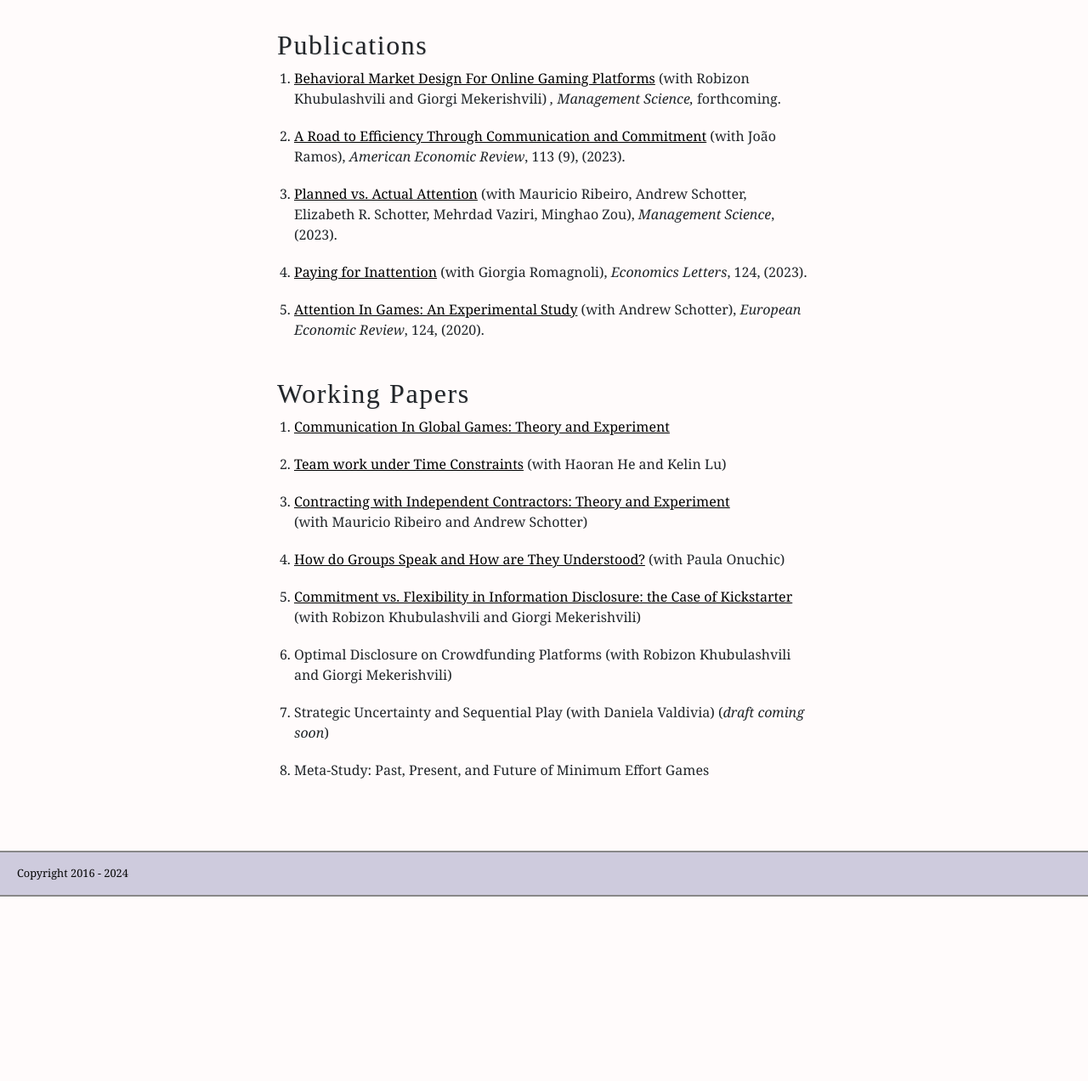
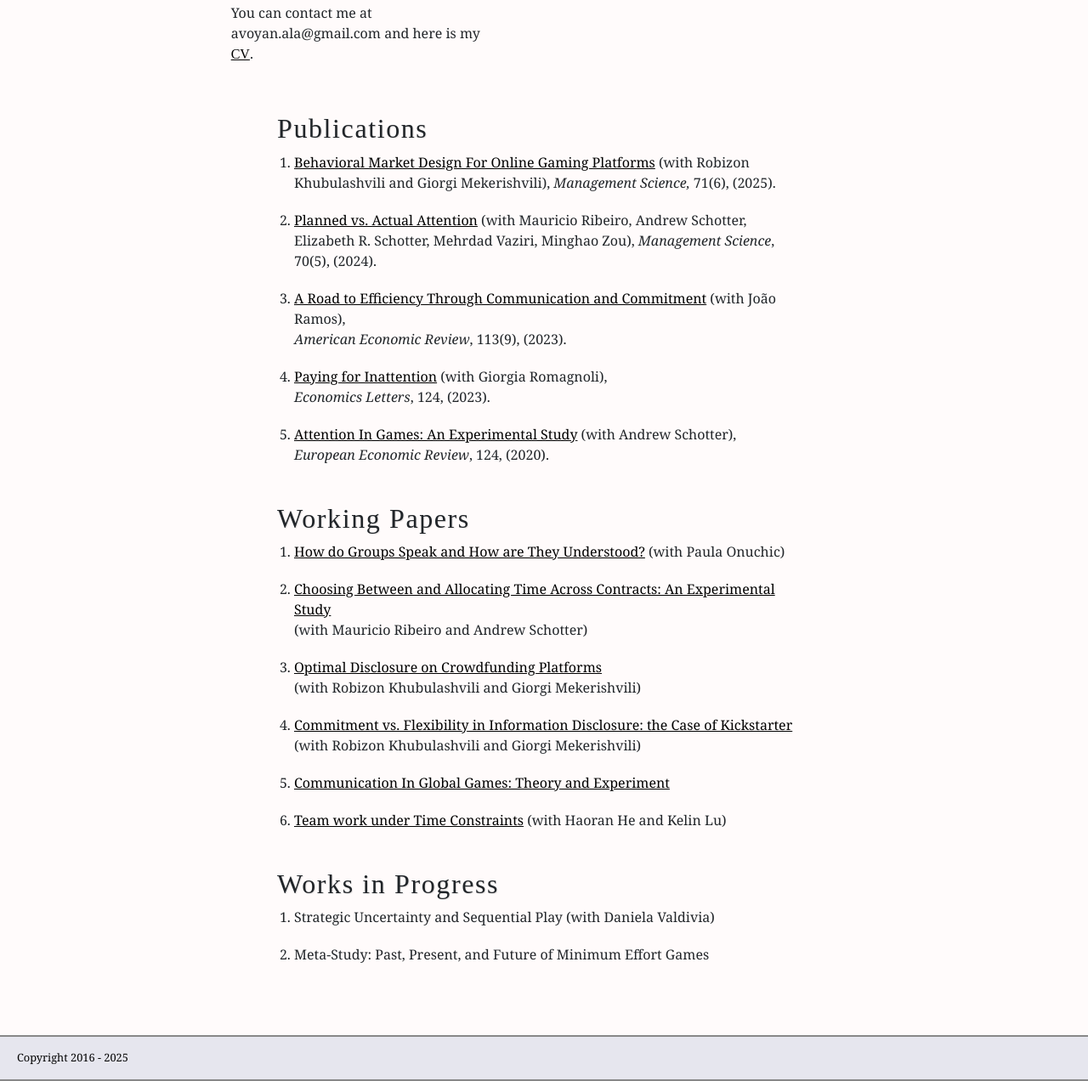
Before and after one commit to ala-a/ala-a.github.io, a plain HTML site: page index.html in a window 1280 px wide. Shown: the part 430-1702 px from the top of the page at 85% size. Before the commit the page ends 1485 px from the top, so only its background shows below. Drawn offline with nearby package versions, Linux system fonts and the light colour scheme.

Commit message:
update2025

```diff
--- a/index.html
+++ b/index.html
@@ -6,7 +6,6 @@
     <meta http-equiv="X-UA-Compatible" content="IE=edge">
     <meta name="viewport" content="width=device-width, initial-scale=1">
     <meta name="author" content="Ala Avoyan">
-    <meta name="description" content="Hi there! My name is Ala Avoyan. I am an Assistant Professor of Economics at Indiana University. My research interests include Microeconomic Theory and Experimental Economics.">
     <meta name="keywords" content="Economics,Indiana University, New York University, Experimental Economics, CESS lab, CV, Research">
     <link rel="stylesheet" href="https://cdn.jsdelivr.net/npm/bootstrap@5.3.2/dist/css/bootstrap.min.css" integrity="sha384-T3c6CoIi6uLrA9TneNEoa7RxnatzjcDSCmG1MXxSR1GAsXEV/Dwwykc2MPK8M2HN" crossorigin="anonymous">
     <link rel="icon" type="image/x-icon" href="favicon.ico">
@@ -60,9 +59,11 @@
         <div class="row" style="height: 55px;"></div>
         <div class="d-flex justify-content-center row">
             <div class="col-lg-3 col-md-4 col-9">
-                <p>I am an Assistant Professor of Economics at Indiana University. I received my PhD in economics at NYU.</p>
+                <p> </p> <br>
+                <p> </p>
+                <p>I am an Associate Professor of Economics (with tenure) at Indiana University. I received my PhD in economics at NYU.</p>
                 <p>My primary research interests are in experimental and behavioral economics as well as micro theory.</p>
-                <p>Here is my <a href="docs/CV_Avoyan.pdf" target="_blank" style="font-weight: 500; font-family: 'ChalkDuster';">CV</a>.</p>
+                <p>You can contact me at avoyan.ala@gmail.com and here is my <a href="docs/CV_Avoyan.pdf" target="_blank" style="font-weight: 500; font-family: 'ChalkDuster';">CV</a>.</p>
             </div>
             <div class="col-lg-4 col-md-4 col-sm-9">
                 <img style="margin-left:10%; margin-right:10%; max-width: 80%;" src="images/WebsitePhoto.png" alt="Website Photo">
@@ -74,22 +75,26 @@
             <div class="col-lg-6 col-md-6 col-9">
                 <h2 class="soft-bold" style="text-align: left; font-family: 'ChalkDuster';">Publications</h2>
                 <ol>
-                    <li><a href="docs/AvoyanKhub.pdf" target="_blank">Behavioral Market Design For Online Gaming Platforms</a> (with Robizon Khubulashvili and Giorgi Mekerishvili) <span class="italic">, Management Science,</span> forthcoming.</li>
-                    <li><a href="docs/AvoyanRamos2022A.pdf" target="_blank">A Road to Efficiency Through Communication and Commitment</a> (with Jo&atilde;o Ramos), <span class="italic">American Economic Review</span>, 113 (9), (2023).</li>
-                    <li><a href="docs/PlannedVsActual2022N.pdf" target="_blank">Planned vs. Actual Attention</a> (with Mauricio Ribeiro, Andrew Schotter, Elizabeth R. Schotter, Mehrdad Vaziri, Minghao Zou), <span class="italic">Management Science</span>, (2023).</li>
-                    <li><a href="docs/AvoyanRomagnoli.pdf" target="_blank">Paying for Inattention</a> (with Giorgia Romagnoli), <span class="italic">Economics Letters</span>, 124, (2023).</li>
-                    <li><a href="docs/AvoyanShotter2020.pdf" target="_blank">Attention In Games: An Experimental Study</a> (with Andrew Schotter), <span class="italic">European Economic Review</span>, 124, (2020).</li>
+                    <li><a href="docs/AKM1.pdf" target="_blank">Behavioral Market Design For Online Gaming Platforms</a> (with Robizon Khubulashvili and Giorgi Mekerishvili), <span class="italic"> Management Science,</span> 71(6), (2025).</li>
+                    <li><a href="docs/AvoyanRibeiroSchotter2024.pdf" target="_blank">Planned vs. Actual Attention</a> (with Mauricio Ribeiro, Andrew Schotter, Elizabeth R. Schotter, Mehrdad Vaziri, Minghao Zou), <span class="italic">Management Science</span>, 70(5), (2024).</li>
+                    <li><a href="docs/AvoyanRamos2023.pdf" target="_blank">A Road to Efficiency Through Communication and Commitment</a> (with Jo&atilde;o Ramos),<br><span class="italic">American Economic Review</span>, 113(9), (2023).</li>
+                    <li><a href="docs/AvoyanRomagnoli2023.pdf" target="_blank">Paying for Inattention</a> (with Giorgia Romagnoli), <br><span class="italic">Economics Letters</span>, 124, (2023).</li>
+                    <li><a href="docs/AvoyanShotter2020.pdf" target="_blank">Attention In Games: An Experimental Study</a> (with Andrew Schotter), <br><span class="italic">European Economic Review</span>, 124, (2020).</li>
                 </ol>
                 <br>
                 <h2 class="soft-bold" style="text-align: left; font-family: 'ChalkDuster';">Working Papers</h2>
                 <ol>
+                    <li><a href="docs/AvoyanOnuchic_V1.pdf" target="_blank">How do Groups Speak and How are They Understood?</a> (with Paula Onuchic)</li>
+                    <li><a href="docs/AvoyanRibeiroSchotter_V2.pdf" target="_blank">Choosing Between and Allocating Time Across Contracts: An Experimental Study</a><br>(with Mauricio Ribeiro and Andrew Schotter)</li>
+                    <li><a href="docs/AKM2.pdf" target="blank">Optimal Disclosure on Crowdfunding Platforms</a><br>(with Robizon Khubulashvili and Giorgi Mekerishvili)</li>
+                    <li><a href="docs/AKM3.pdf" target="_blank">Commitment vs. Flexibility in Information Disclosure: the Case of Kickstarter</a><br>(with Robizon Khubulashvili and Giorgi Mekerishvili)</li>
                     <li><a href="docs/AvoyanCGG.pdf" target="_blank">Communication In Global Games: Theory and Experiment</a></li>
                     <li><a href="docs/AvoyanHeLu.pdf" target="_blank">Team work under Time Constraints</a> (with Haoran He and Kelin Lu)</li>
-                     <li><a href="docs/AvoyanRibeiroSchotter_V1.pdf" target="_blank">Contracting with Independent Contractors: Theory and Experiment</a><br>(with Mauricio Ribeiro and Andrew Schotter)</li>
-                    <li><a href="docs/AvoyanOnuchic2024_V1.pdf" target="_blank">How do Groups Speak and How are They Understood?</a> (with Paula Onuchic)</li>
-                    <li><a href="docs/AvoyanKhubMekEmp.pdf" target="_blank">Commitment vs. Flexibility in Information Disclosure: the Case of Kickstarter</a> (with Robizon Khubulashvili and Giorgi Mekerishvili)</li>
-                    <li> Optimal Disclosure on Crowdfunding Platforms (with Robizon Khubulashvili and Giorgi Mekerishvili)</li>
-                    <li> Strategic Uncertainty and Sequential Play (with Daniela Valdivia) (<span class="italic">draft coming soon</span>)</li>
+                </ol>
+                <br>
+                <h2 class="soft-bold" style="text-align: left; font-family: 'ChalkDuster';">Works in Progress</h2>
+                <ol>
+                    <li> Strategic Uncertainty and Sequential Play (with Daniela Valdivia)</li>
                     <li> Meta-Study: Past, Present, and Future of Minimum Effort Games</li>
                 </ol>
                 <br>
@@ -100,7 +105,7 @@
 
     <footer class="footer">
         <div class="footer-content">
-            Copyright 2016 - 2024
+            Copyright 2016 - 2025
         </div>
     </footer>
 
--- a/styles.css
+++ b/styles.css
@@ -88,7 +88,7 @@ li {
 }
 
 .header {
-    background-color: #cecbdd;
+    background-color: #e6e6ee;
     color: #040404;
     text-align: center;
     padding: 15px 0;
@@ -106,7 +106,7 @@ li {
 }
 
 .footer {
-    background-color: #cecbdd;
+    background-color: #e6e6ee;
     color: #040404;
     text-align: left;
     padding: 15px 20px;
```
Also changed, not shown: 16 other files.
